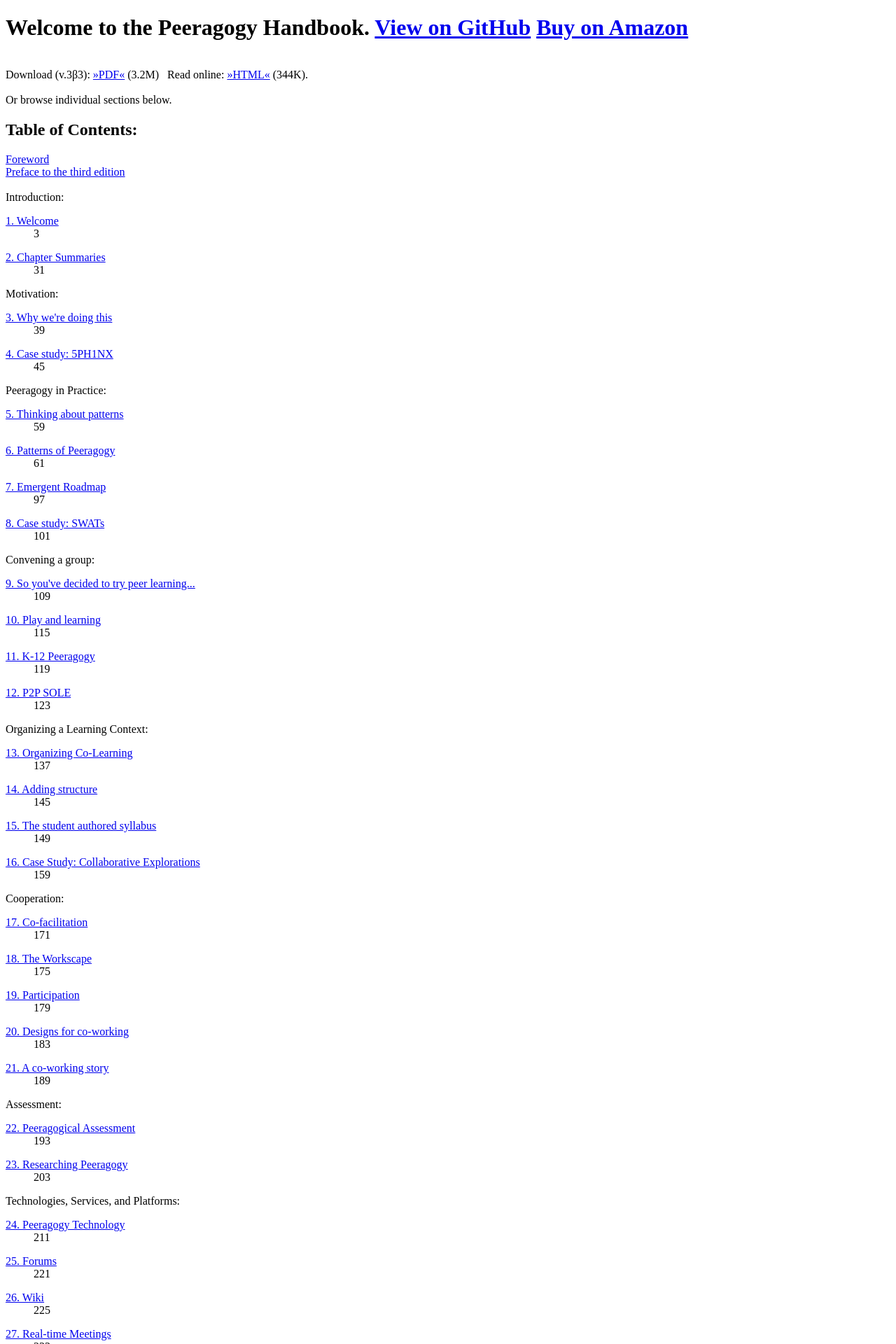
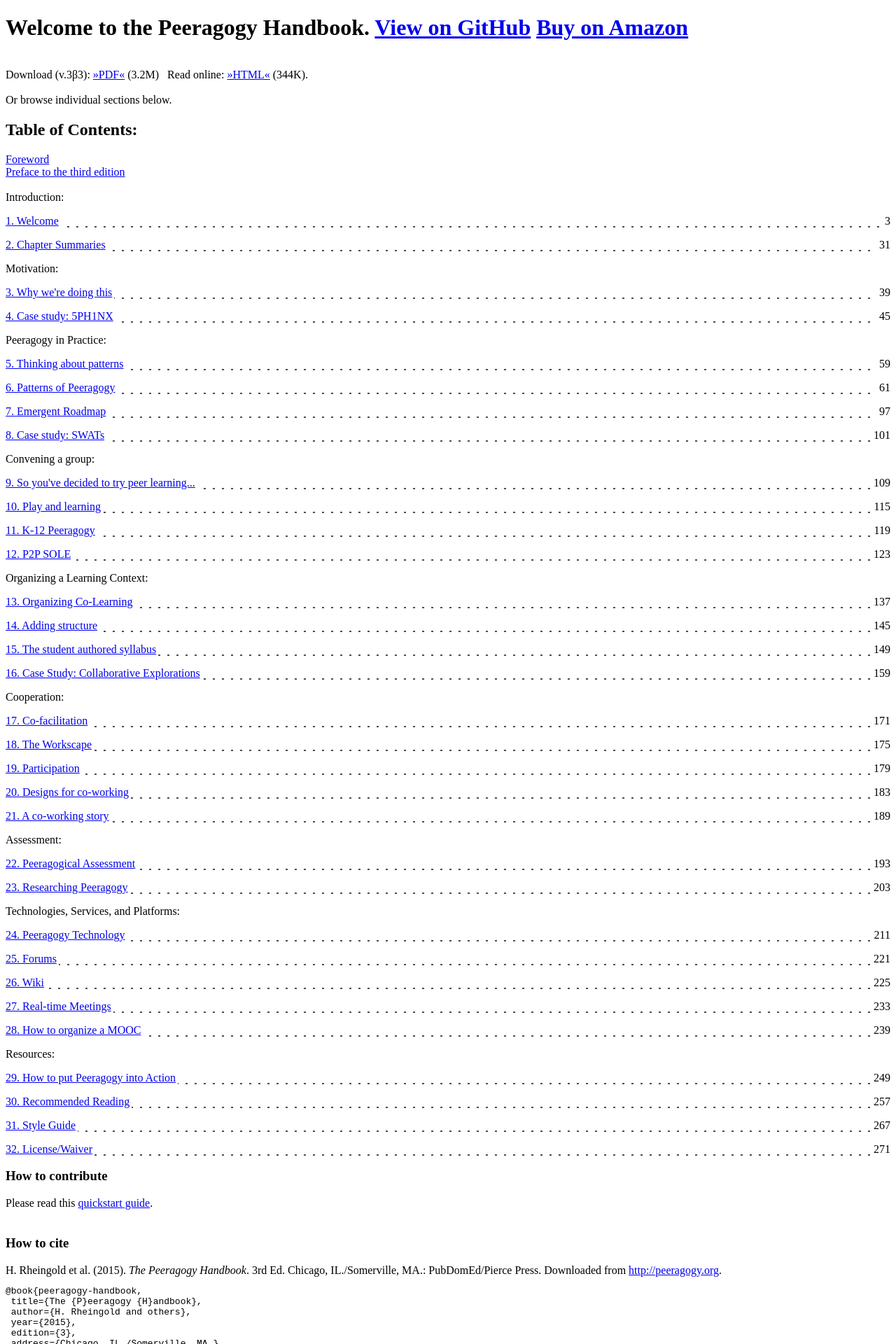
Before and after one commit to Peeragogy/Peeragogy.github.io, a Jekyll site: the page index.html, which Jekyll copies as it is, in a window 1280 px wide. Shown: the top 1920 px of the page at 70% size. Built offline with Jekyll 4.4.1, drawn with Linux system fonts in a browser that asks for light colours.

Commit message:
fix selector so it doesn't sub select

```diff
--- a/stylesheets/table-of-contents.css
+++ b/stylesheets/table-of-contents.css
@@ -1,7 +1,8 @@
-.toc > h1:before{content:''}
-.toc > dl{clear:both;width:100%;overflow:hidden;background:#ffffff url("../images/dot.png") repeat-x 0 1em}
-.toc > dt{float:left;padding-right:3px}
-.toc > dd{margin:0;float:right;padding-left:3px}
-.toc > ol{margin:0;padding:0;list-style:none}
-.toc > li ol{width:95%;padding-left:5%}
-.toc > dt,dd{background:#ffffff;}
+.toc h1:before{content:''}
+.toc dl{clear:both;width:100%;overflow:hidden;background:#ffffff url("../images/dot.png") repeat-x 0 1em}
+.toc dt{float:left;padding-right:3px}
+.toc dd{margin:0;float:right;padding-left:3px}
+.toc ol{margin:0;padding:0;list-style:none}
+.toc li ol{width:95%;padding-left:5%}
+.toc dt,dd{background:#ffffff;}
+.toc a:visited{color:#FF0000}
```
